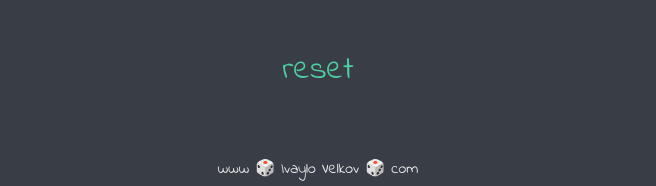
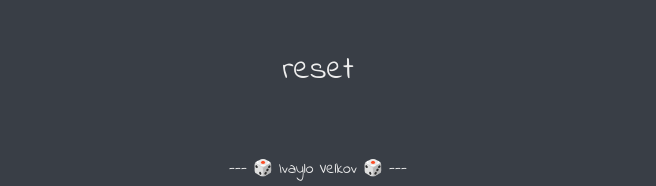
Before and after one commit to VelkovIv/Dice-Game, a plain HTML site: page index.html in a window 1280 px wide. Shown: the part 703-889 px from the top of the page, without its empty margins (322-978 px from the left). Drawn offline with Linux system fonts and the light colour scheme.

Commit message:
footer update

```diff
--- a/index.html
+++ b/index.html
@@ -30,7 +30,8 @@
   </body>
 
   <footer>
-    www 🎲 Ivaylo Velkov 🎲 com
+    <a href="https://velkoviv.github.io/CSS-My_Site/">
+    --- 🎲 Ivaylo Velkov 🎲 ---</a>
     <script src="index.js"></script>
   </footer>
 </html>
--- a/styles.css
+++ b/styles.css
@@ -37,10 +37,16 @@ img {
   width: 80%;
 }
 
+a {
+  text-decoration: none;
+  color: #EEEEEE;
+}
+
 footer {
   margin-top: 5%;
   color: #EEEEEE;
   text-align: center;
   font-family: 'Indie Flower', cursive;
 
+
 }
```
